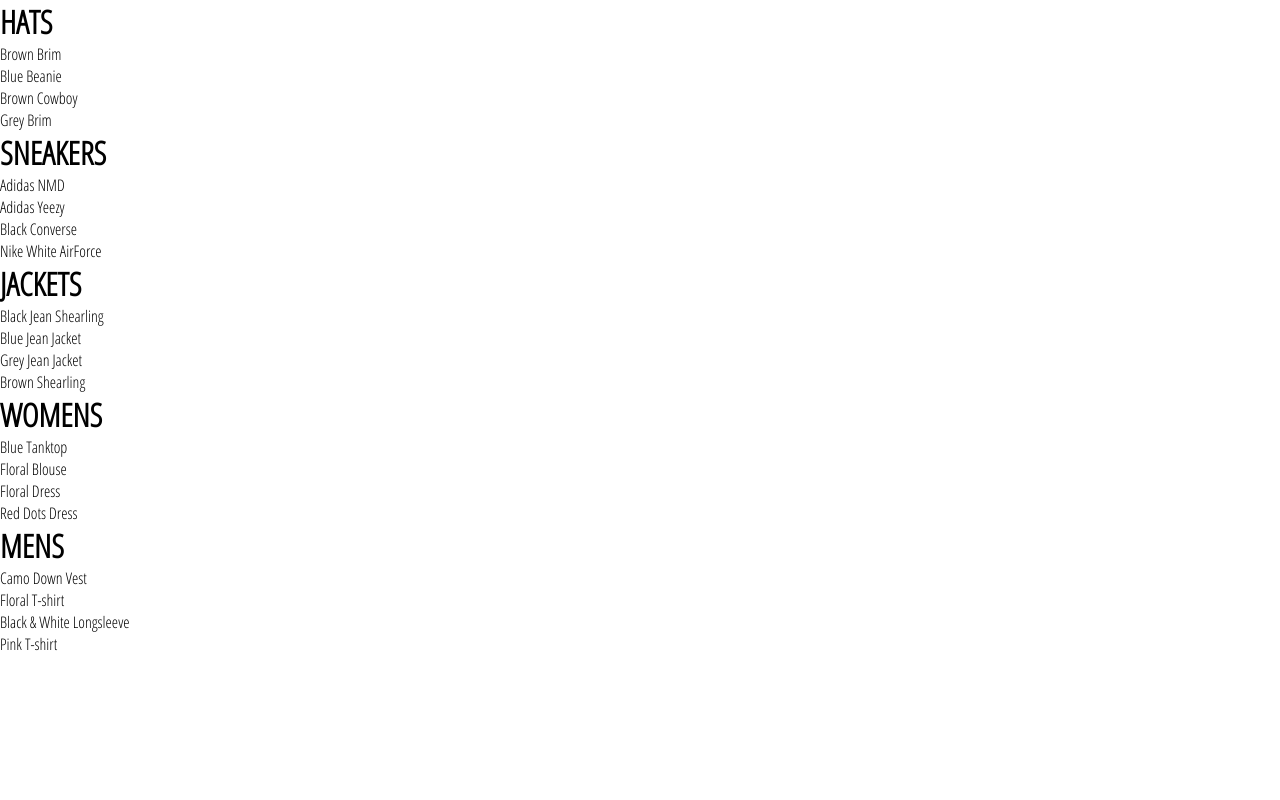
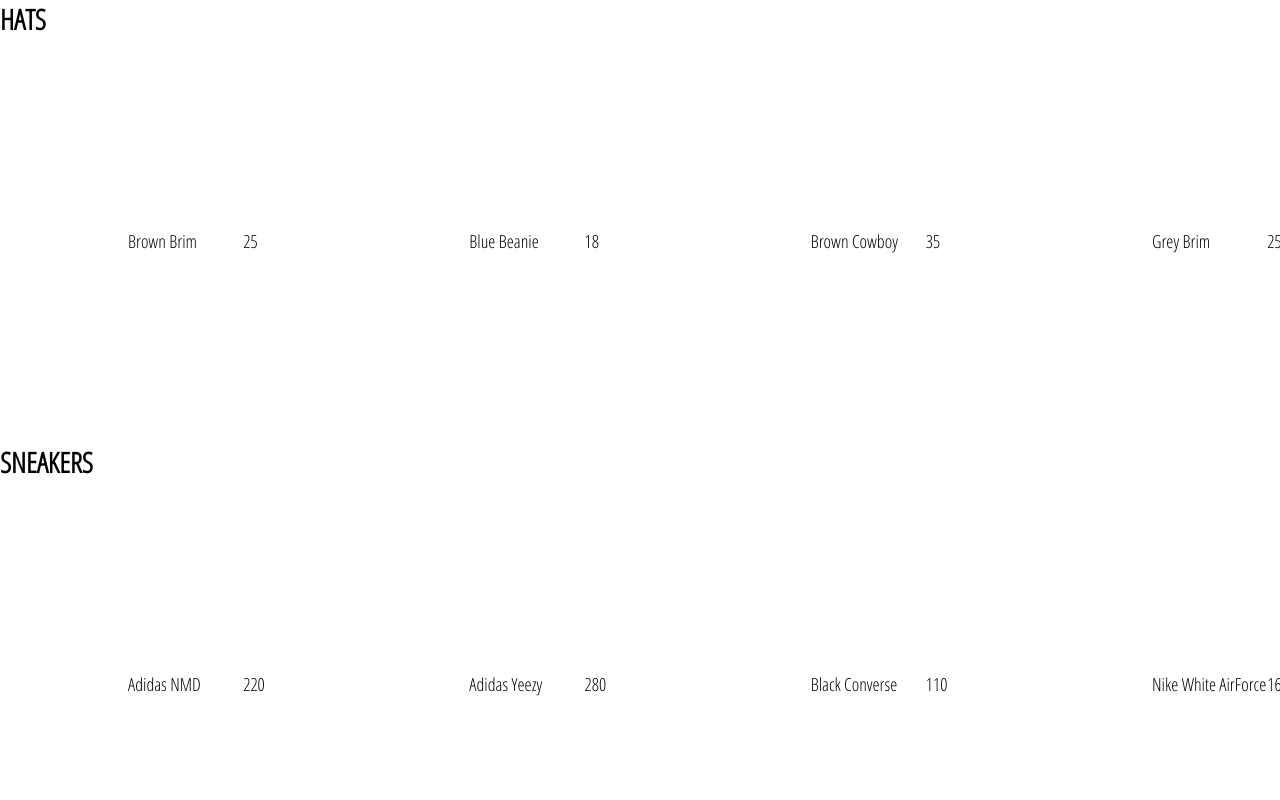
Before and after one commit to mrtrpak/eagle-outfitters, a React (Create React App) app: page /shop in a window 1280 px wide. Shown: the top 800 px of the page. Built offline with nearby package versions, Linux system fonts and the light colour scheme.

Commit message:
adding in collection preview stylings and importing in collection item

```diff
--- a/src/components/collection-preview/collection-preview.component.jsx
+++ b/src/components/collection-preview/collection-preview.component.jsx
@@ -1,14 +1,16 @@
 import React from 'react';
 
 import './collection-preview.styles.scss';
+
+import CollectionItem from '../collection-item/collection-item.component';
 
 const CollectionPreview = ({ title, items }) => (
   <div className="collection-preview">
     <h1 className="title">{title.toUpperCase()}</h1>
     <div className="preview">
       {
-        items.filter((item, idx) => idx < 4).map(item => (
-          <div key={item.id}>{item.name}</div>
+        items.filter((item, idx) => idx < 4).map(({ id, ...otherItemProps }) => (
+          <CollectionItem key={id} {...otherItemProps} />
         ))
       }
     </div>
--- a/src/components/collection-preview/collection-preview.styles.scss
+++ b/src/components/collection-preview/collection-preview.styles.scss
@@ -0,0 +1,15 @@
+.collection-preview {
+  display: flex;
+  flex-direction: column;
+  margin-bottom: 30px;
+
+  .title {
+    font-size: 28px;
+    margin-bottom: 25px;
+  }
+
+  .preview {
+    display: flex;
+    justify-content: space-between;
+  }
+}
```
